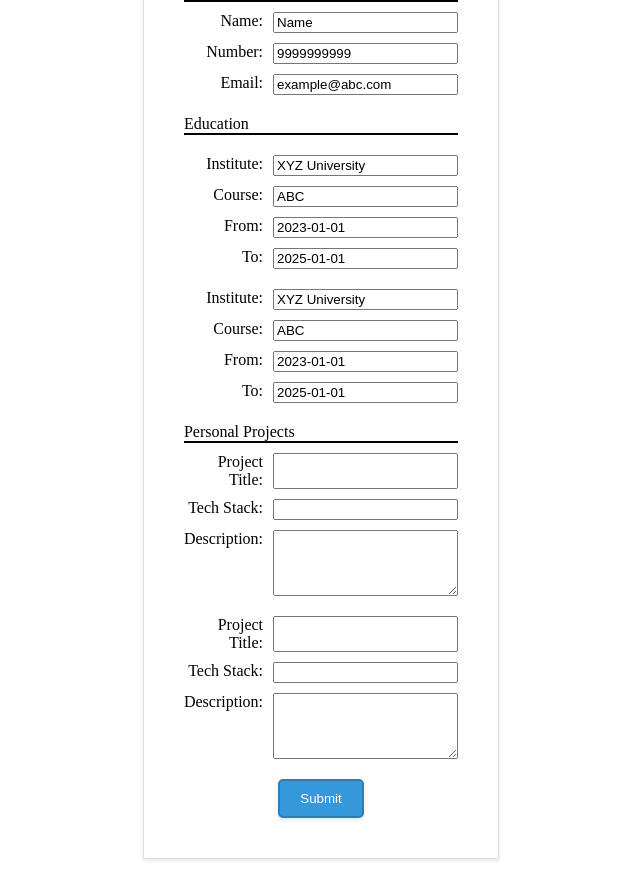
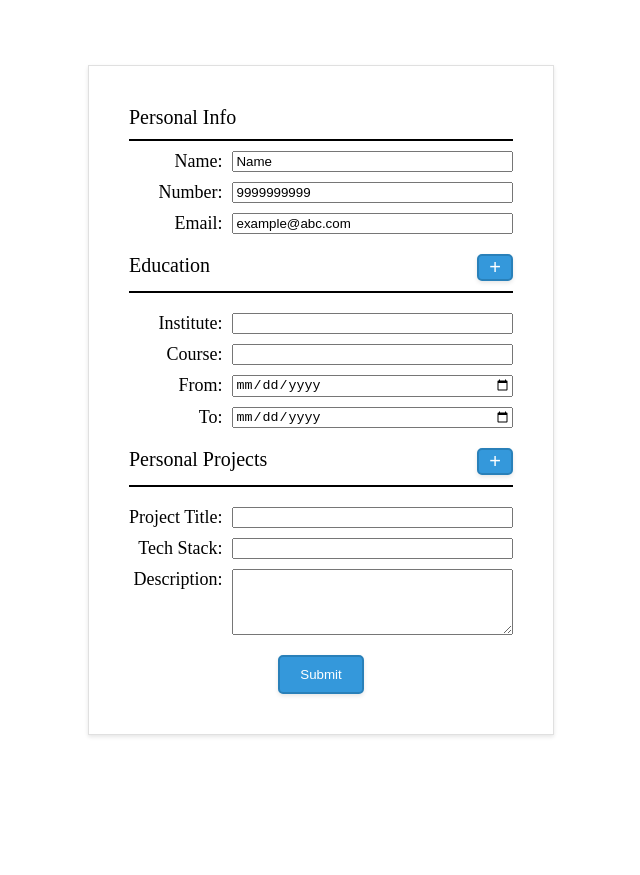
Before and after one commit to moxiegg/resume-builder, a React (Vite) app in the folder resume-builder/: page / in a window 1280 px wide. Shown: the whole page, without its empty margins (319-959 px from the left). After the commit the page ends 800 px from the top, so only its background shows below. Built offline with nearby package versions, Linux system fonts and the light colour scheme.

Commit message:
did the logic behind add button

```diff
--- a/resume-builder/src/components/App.css
+++ b/resume-builder/src/components/App.css
@@ -4,10 +4,11 @@ body {
   justify-content: center;
   align-items: center;
   margin: 0;
+  font-size: 18px;
 }
 form {
   display: grid;
-  width: min-content;
+  width: max-content;
   gap: 20px;
   box-shadow: 0 2px 4px rgba(0, 0, 0, 0.1);
   border: 1px solid #e0e0e0;
@@ -16,13 +17,23 @@ form {
 }
 .formElement {
   display: grid;
-  grid-template-columns: 1fr 1fr;
+  grid-template-columns: 1fr 3fr;
   gap: 10px;
 }
 .educationElement{
   display:flex;
   flex-direction: column;
   gap:20px;
+}
+.title{
+  display: flex;
+  justify-content: space-between;
+  padding-bottom:10px;
+  font-size: 20px;
+}
+.title button{
+  font-size: 20px;
+  padding:0px 10px;
 }
 .educationInfo{
   display:grid;
--- a/resume-builder/src/components/App.jsx
+++ b/resume-builder/src/components/App.jsx
@@ -8,30 +8,28 @@ const personObj = {
   mobile: 9999999999,
 };
 
-const educationObj = [
-  {
-    institute: "XYZ University",
-    course: "ABC",
-    from: "2023-01-01",
-    to: "2025-01-01",
-  },
-  {
-    institute: "XYZ University",
-    course: "ABC",
-    from: "2023-01-01",
-    to: "2025-01-01",
-  },
-];
+// const educationObj = [
+//   {
+//     institute: "XYZ University",
+//     course: "ABC",
+//     from: "2023-01-01",
+//     to: "2025-01-01",
+//   },
+//   {
+//     institute: "XYZ University",
+//     course: "ABC",
+//     from: "2023-01-01",
+//     to: "2025-01-01",
+//   },
+// ];
+const educationObj = { institute: "", course: "", from: "", to: "" };
+const projectObj = { projectTitle: "", techStack: "", description: "" };
 
-const projectObj = [
-  { projectTitle: "", techStack: "", description: "" },
-  { projectTitle: "", techStack: "", description: "" },
-];
 export default function App() {
   const [isSubmit, setSubmit] = useState(false);
   const [personInfo, setPersonInfo] = useState(personObj);
-  const [projectInfo, setProject] = useState(projectObj);
-  const [educationInfo, setEducation] = useState(educationObj);
+  const [projectInfo, setProject] = useState([projectObj]);
+  const [educationInfo, setEducation] = useState([educationObj]);
 
   const handleChange = (e) => {
     const attr = e.target.name;
@@ -57,12 +55,23 @@ export default function App() {
       setEducation(temp);
     }
   };
+
   const handleSubmit = (e) => {
     e.preventDefault();
     setSubmit(true);
   };
+
   const handleEdit = () => {
     setSubmit(false);
+  };
+
+  const handleAdd = (e) => {
+    const ele = e.target.getAttribute("data-info");
+    if (ele == "education") {
+      setEducation([...educationInfo, { educationObj }]);
+    } else if (ele == "project") {
+      setProject([...projectInfo, projectObj]);
+    }
   };
   if (!isSubmit) {
     return (
@@ -72,6 +81,7 @@ export default function App() {
         educationInfo={educationInfo}
         handleSubmit={handleSubmit}
         handleChange={handleChange}
+        handleAdd={handleAdd}
       ></Form>
     );
   } else {
--- a/resume-builder/src/components/Form.jsx
+++ b/resume-builder/src/components/Form.jsx
@@ -6,6 +6,7 @@ export default function Form({
   projectInfo,
   handleChange,
   handleSubmit,
+  handleAdd,
 }) {
   if (!personInfo) return <div>Error</div>;
   return (
@@ -38,9 +39,21 @@ export default function Form({
         />
       </div>
       <div className="educationElement">
-        <div className="title">Education</div>
+        <div className="title">
+          <div>Education</div>
+          <div>
+            <button type="button" className="formButton" data-info="education" onClick={handleAdd}>
+              +
+            </button>
+          </div>
+        </div>
         {educationInfo.map((obj, i) => (
-          <div className="educationInfo" key={"education"+i} data-info="education" data-index={i}>
+          <div
+            className="formElement"
+            key={"education" + i}
+            data-info="education"
+            data-index={i}
+          >
             <label htmlFor="institute">Institute: </label>
             <input
               type="text"
@@ -51,20 +64,20 @@ export default function Form({
             <label htmlFor="course">Course: </label>
             <input
               type="text"
-              name="from"
+              name="course"
               value={educationInfo[i].course}
               onChange={handleChange}
             ></input>
             <label htmlFor="from">From: </label>
             <input
-              type="text"
+              type="date"
               name="from"
               value={educationInfo[i].from}
               onChange={handleChange}
             ></input>
             <label htmlFor="to">To: </label>
             <input
-              type="text"
+              type="date"
               name="to"
               value={educationInfo[i].to}
               onChange={handleChange}
@@ -72,80 +85,46 @@ export default function Form({
           </div>
         ))}
       </div>
-      {/* <label htmlFor="institute"> Institute: </label>
-        <input
-          type="text"
-          name="institute"
-          id=""
-          value={educationInfo[0].institute}
-          onChange={handleChange}
-        />
-        <label htmlFor="course"> Course: </label>
-        <input
-          type="text"
-          name="course"
-          id=""
-          value={educationInfo[0].course}
-          onChange={handleChange}
-        />
-        <label htmlFor="from">From:</label>
-        <input
-          type="date"
-          name="from"
-          id=""
-          value={educationInfo[0].from}
-          onChange={handleChange}
-        />
-        <label htmlFor="to">To:</label>
-        <input
-          type="date"
-          name="to"
-          id=""
-          value={educationInfo[0].to}
-          onChange={handleChange}
-        />
-      </div> */}
-      <div className="formElement" id="project" data-index="0">
-        <div className="title">Personal Projects</div>
-        <label htmlFor="projectTitle"> Project Title: </label>
+      <div className="educationElement">
+        <div className="title">
+          <div>Personal Projects</div>
+          <div>
+            <button type="button" className="formButton" data-info="project" onClick={handleAdd}>
+              +
+            </button>
+          </div>
+        </div>
+        {projectInfo.map((obj, i) => (
+          <div
+            className="formElement"
+            key={"project" + i}
+            data-info="project"
+            data-index={i}
+          >
+            <label htmlFor="institute">Project Title: </label>
             <input
               type="text"
               name="projectTitle"
-          id=""
-          value={projectInfo[0].projectTitle}
+              value={obj.projectTitle}
               onChange={handleChange}
-        />
-        <label htmlFor="techStack"> Tech Stack: </label>
+            ></input>
+            <label htmlFor="course">Tech Stack: </label>
             <input
               type="text"
               name="techStack"
-          id=""
-          value={projectInfo[0].techStack}
+              value={obj.techStack}
               onChange={handleChange}
-        />
-        <label htmlFor="description">Description:</label>
+            ></input>
+            <label htmlFor="from">Description: </label>
             <textarea
               name="description"
+              value={obj.description}
+              onChange={handleChange}
               rows="4"
               cols="20"
-          id=""
-          value={projectInfo[0].description}
-          onChange={handleChange}
             ></textarea>
           </div>
-      <div className="formElement" id="project">
-        <label htmlFor="projectTitle"> Project Title: </label>
-        <input type="text" name="projectTitle" id="" onChange={handleChange} />
-        <label htmlFor="techStack"> Tech Stack: </label>
-        <input type="text" name="techStack" id="" onChange={handleChange} />
-        <label htmlFor="description">Description:</label>
-        <textarea
-          name="description"
-          rows="4"
-          cols="20"
-          id=""
-          onChange={handleChange}
-        ></textarea>
+        ))}
         </div>
       <button type="submit" className="formButton">
         Submit
```
Lines whose indentation alone changed are shown as unchanged.
